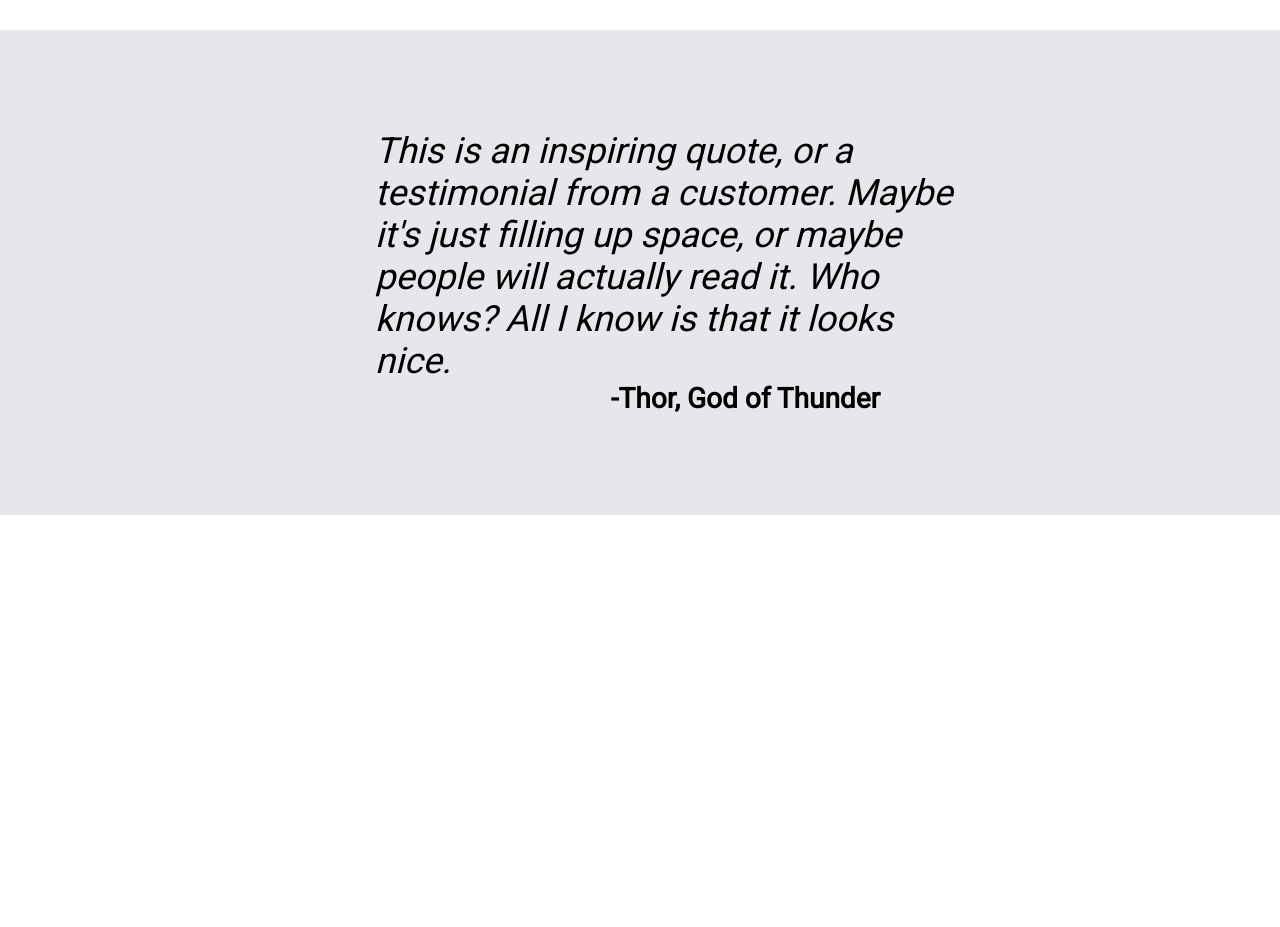
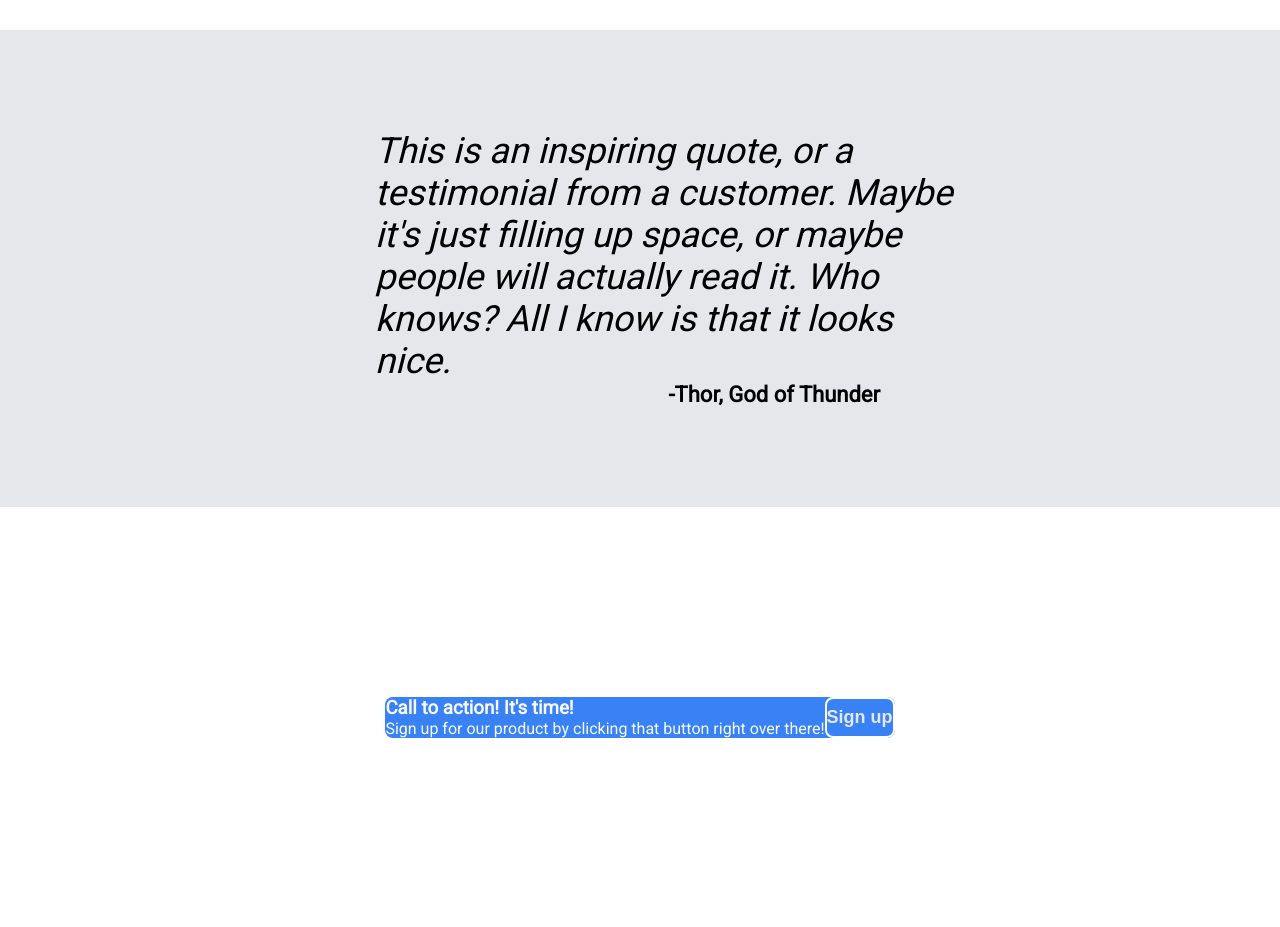
Before and after one commit to Krittur/odin-landing-page, a plain HTML site: page index.html in a window 1280 px wide. Shown: the part 910-1837 px from the top of the page. Before the commit the page ends 1425 px from the top, so only its background shows below. Drawn offline with Linux system fonts and the light colour scheme.

Commit message:
Add call to action skeleton and styling

```diff
--- a/index.html
+++ b/index.html
@@ -54,5 +54,14 @@
         <p class="quote">This is an inspiring quote, or a testimonial from a customer. Maybe it's just filling up space, or maybe people will actually read it. Who knows? All I know is that it looks nice.</p>
         <p class="quoteauth">-Thor, God of Thunder</p>
     </div>
+    <div class="cta">
+        <div class="cta-wrap">
+            <div class="cta-text">
+            <h3>Call to action! It's time!</h3>
+            <p>Sign up for our product by clicking that button right over there!</p>
+            </div>
+            <button class="signup">Sign up</button>
+        </div>
+    </div>
 </body>
 </html>
--- a/style.css
+++ b/style.css
@@ -139,8 +139,36 @@ ul li a {
 
 .quoteauth {
     display: flex;
-    font-size: 28px;
+    font-size: 22px;
     font-weight: bold;
     justify-content: flex-end;
     margin-right: 300px;
 }
+
+.cta {
+    display: flex;
+    justify-content: center;
+    align-items: center;
+    height:calc(65vh - 100px);
+    color: #f9faf8
+}
+
+.cta-wrap {
+    display: flex;
+    background-color: #3882f6;
+    border-radius: 8px;
+}
+
+.cta-text {
+    display: flex;
+    flex-direction: column;
+}
+
+.signup {
+    color: #e5e7eb;
+    background-color: #3882f6;
+    font-weight: 800;
+    font-size: 18px;
+    border-radius: 8px;
+    border: 2px solid white;
+}
```
